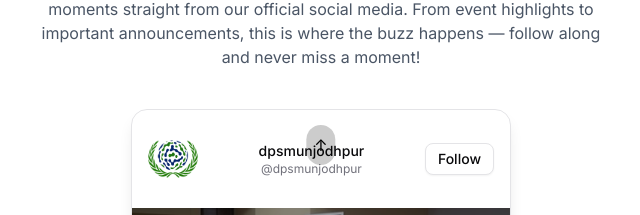
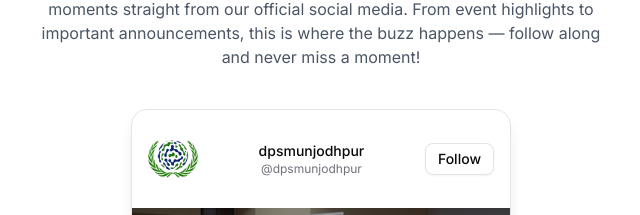
Before and after one commit to codeknight404/dpsjodhpurmun, a Next.js app: page / in a window 1280 px wide. Shown: the part 5895-6110 px from the top of the page, without its empty margins (319-959 px from the left). Built offline with nearby package versions, Linux system fonts and the light colour scheme; grey boxes are pictures that could not be loaded.

Commit message:
Update page.tsx

```diff
--- a/app/page.tsx
+++ b/app/page.tsx
@@ -1017,7 +1017,7 @@ export default function Home(): JSX.Element {
       {/* Up arrow */}
       <button
         onClick={prevReel}
-        className="absolute top-4 left-1/2 -translate-x-1/2 bg-black/20 hover:bg-black/40 text-black p-2 rounded-full"
+        className="hidden"
       >
         ↑
       </button>
```
